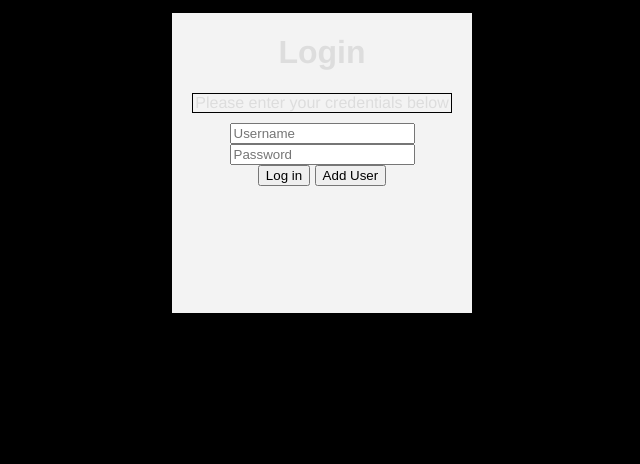
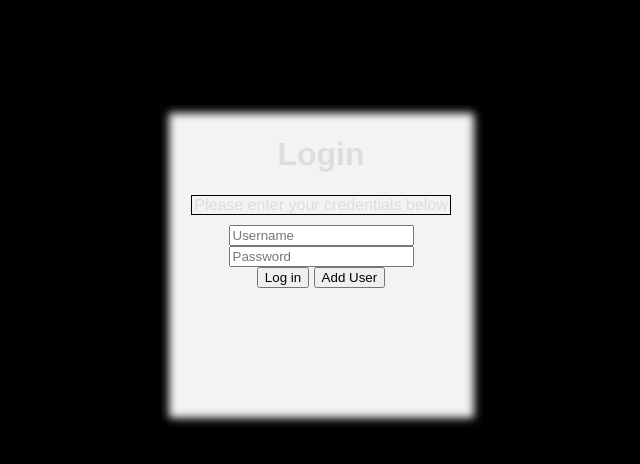
Before and after one commit to wsiao/WarmUp1, a Django app: page / in a window 1280 px wide. Shown: the top 464 px of the page, without its empty margins (318-958 px from the left). Run offline with Django 3.2, Linux system fonts and the light colour scheme; some libraries are stand-ins or nearby versions.

Commit message:
CSSAttempt

```diff
--- a/cL/static/frontEnd.css
+++ b/cL/static/frontEnd.css
@@ -6,6 +6,11 @@
     height: 300px;
     border: thick black solid;
     background-color: rgb(243,243,243);
+    padding: 10px 12px 12px 10px;
+	-moz-box-shadow: 10px 10px 10px rgba(0,0,0,1) inset, -9px -9px 8px rgba(0,0,0,1) inset;
+	-webkit-box-shadow: 8px 8px 8px rgba(0,0,0,1) inset, -9px -9px 8px rgba(0,0,0,1) inset;
+	box-shadow: 8px 8px 8px rgba(0,0,0,1) inset, -9px -9px 8px rgba(0,0,0,1) inset;
+    margin: 100px auto;
 }
 
 .message {
```
